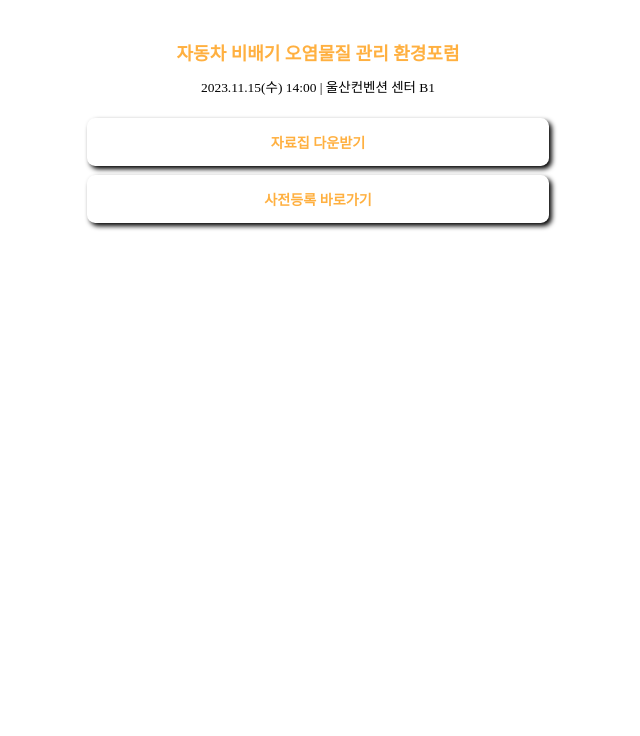
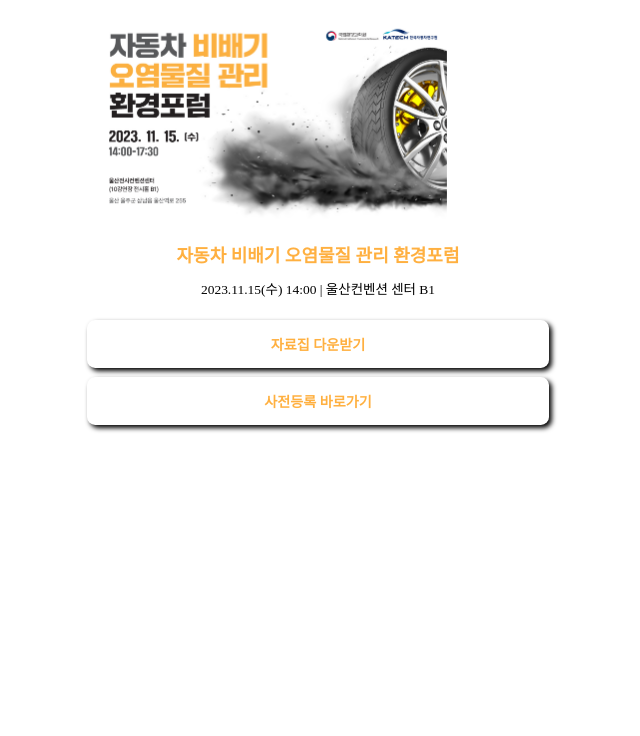
Before and after one commit to yschoi2023/ulsancar2023, a plain HTML site: page index.html in a window 1280 px wide. Shown: the top 736 px of the page, without its empty margins (322-962 px from the left). Drawn offline with Linux system fonts and the light colour scheme; a web font is replaced by a local one.

Commit message:
Update index.html

```diff
--- a/index.html
+++ b/index.html
@@ -17,8 +17,8 @@
         }
 
         .profile {
-            width: 100%;
-            height: 100%;
+            width: 360px;
+            height: 202px;
             background-image: url('main.jpg');
             background-position: center;
             background-size: cover;
```
